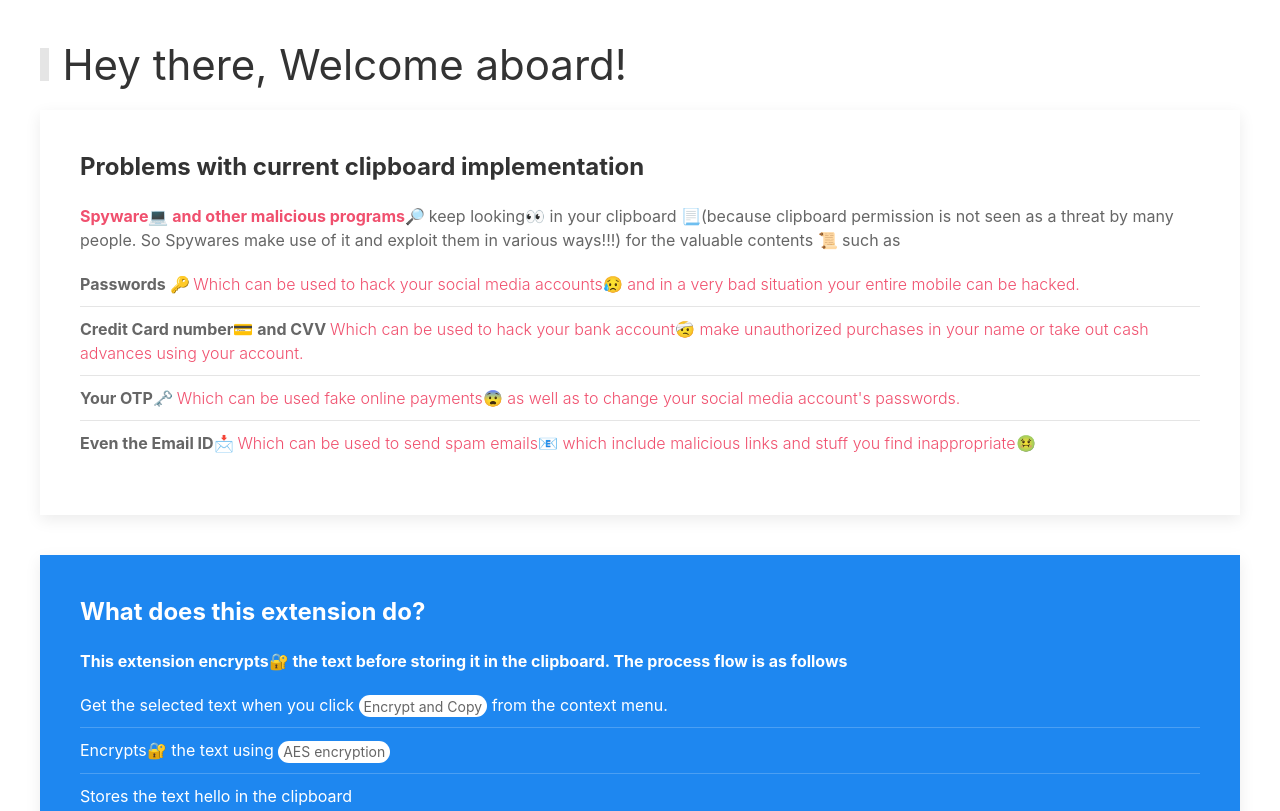
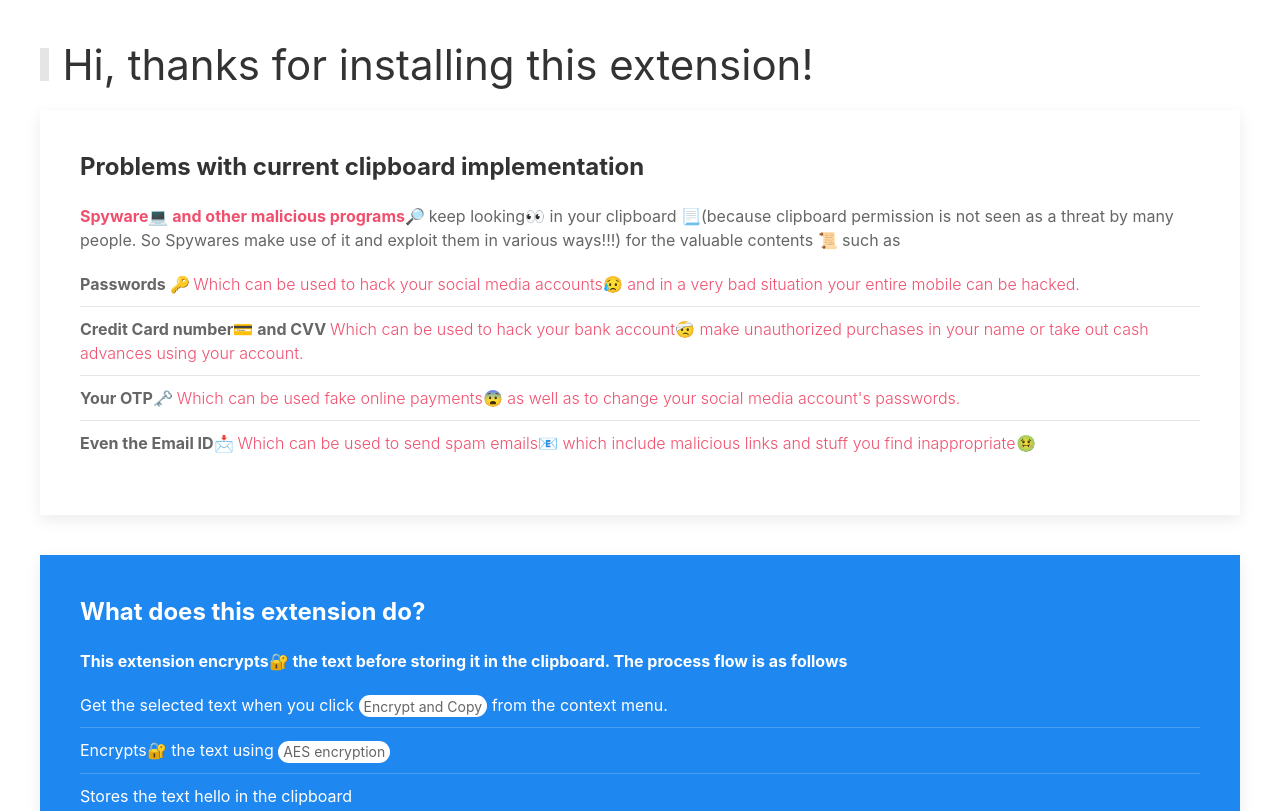
Before and after one commit to rvigneshw/web-extension_Encrypt-Copy, a browser extension: page app/pages/intro.html in a window 1280 px wide. Shown: the top 811 px of the page. Drawn offline with Linux system fonts and the light colour scheme.

Commit message:
changed hi there in intro page

```diff
--- a/app/pages/intro.html
+++ b/app/pages/intro.html
@@ -12,7 +12,8 @@
 
 <body>
     <div class="container uk-margin-medium-left uk-margin-medium-right">
-        <h1 class="uk-heading-bullet uk-margin-medium-top uk-animation-shake">Hey there, Welcome aboard!</h1>
+        <h1 class="uk-heading-bullet uk-margin-medium-top uk-animation-shake">Hi, thanks for installing this extension!
+        </h1>
 
         <div class="uk-child-width-1-1@s uk-grid-match " uk-grid>
             <div>
```
